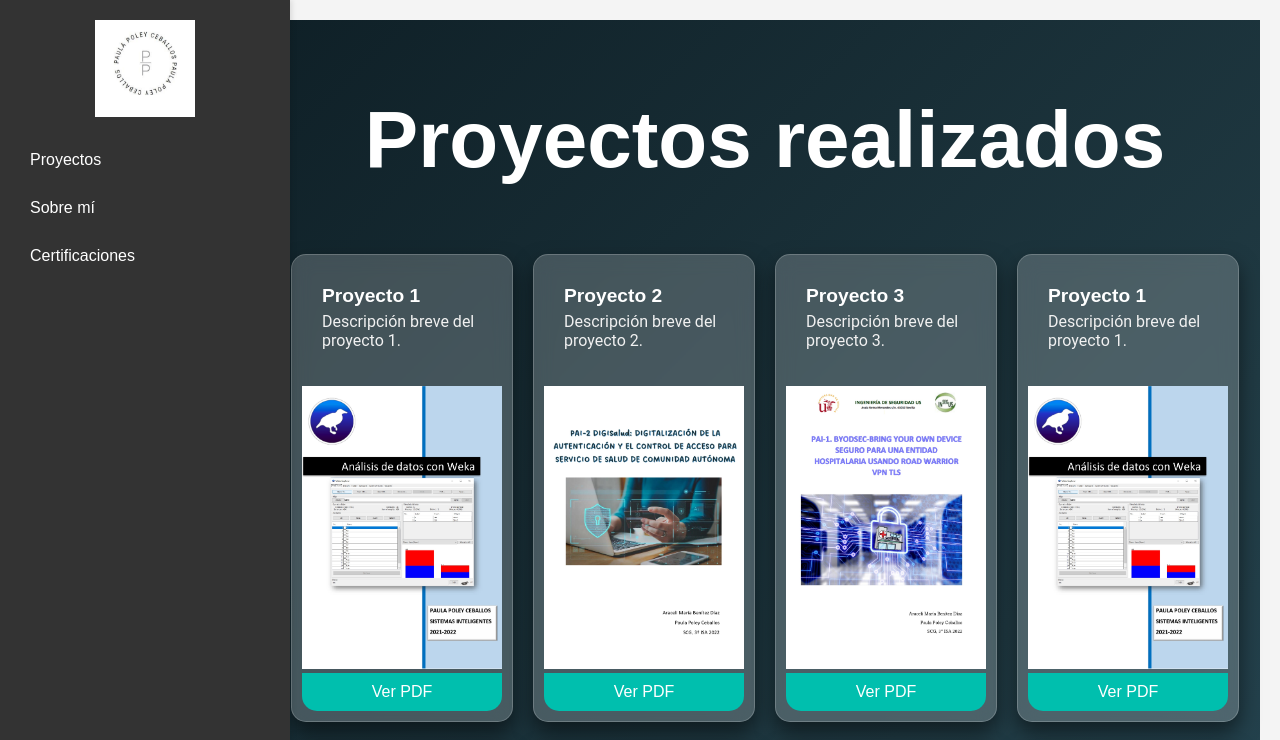
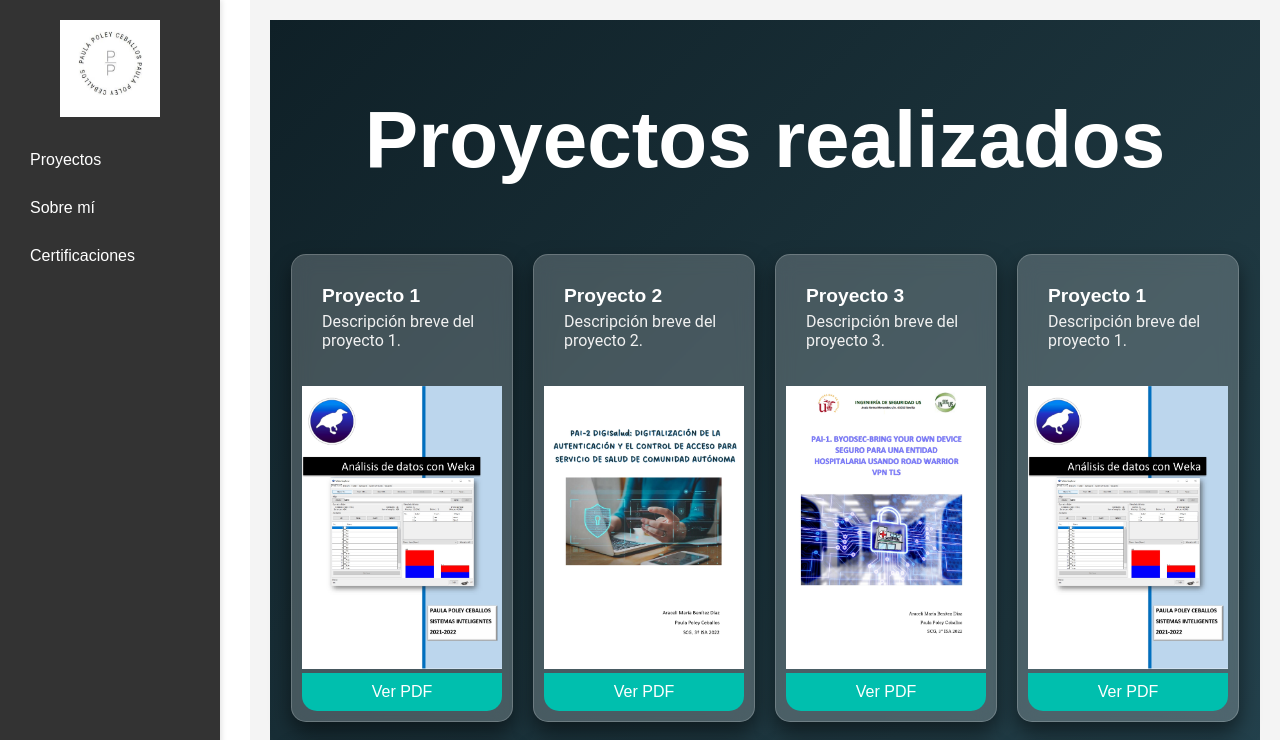
Before and after one commit to paulapoley/portfoliopaulapoley, a React (Create React App) app: page / in a window 1280 px wide. Shown: the top 740 px of the page. Built offline with nearby package versions, Linux system fonts and the light colour scheme.

Commit message:
Update Navbar.css

```diff
--- a/src/components/Navbar.css
+++ b/src/components/Navbar.css
@@ -2,7 +2,7 @@
 
 /* Barra de navegación vertical */
 .navbar {
-  width: 250px; /* Ancho de la barra de navegación */
+  width: 180px; /* Ancho de la barra de navegación */
   background-color: #333; /* Color de fondo de la barra de navegación */
   color: #fff;
   padding: 20px;
```
